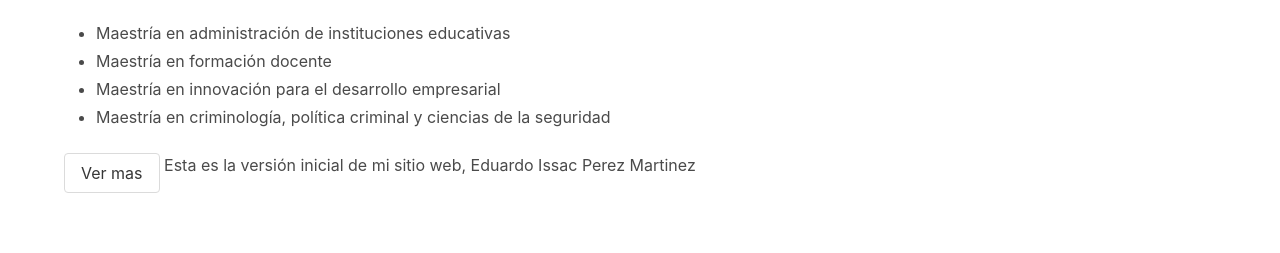
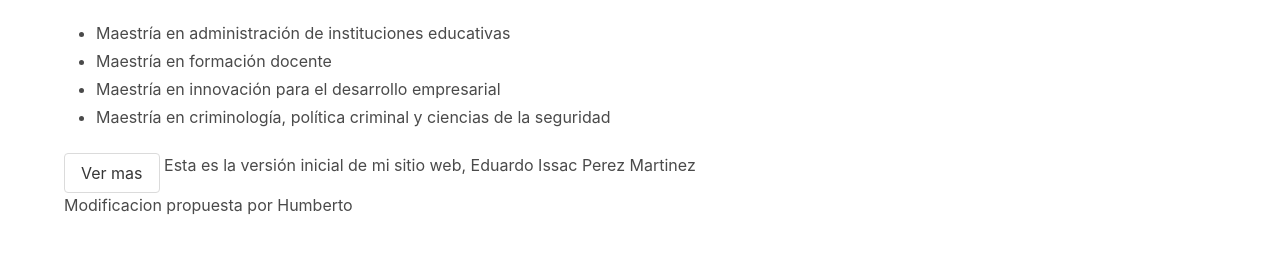
Before and after one commit to 15218024/15218024.github.io, a plain HTML site: page index.html in a window 1280 px wide. Shown: the part 495-748 px from the top of the page. Drawn offline with nearby package versions, Linux system fonts and the light colour scheme.

Commit message:
Modificacion propuesta

```diff
--- a/index.html
+++ b/index.html
@@ -26,5 +26,7 @@ Ser reconocidos como la mejor <strong>Universidad</strong> privada por su excele
 </div>
 <a class="button" class="is-success" href="https://www.uniceq.edu.mx">Ver mas</a>
         Esta es la versión inicial de mi sitio web, Eduardo Issac Perez Martinez
+        <p>Modificacion propuesta por Humberto</p>
+
     </body>
 </html>
```
